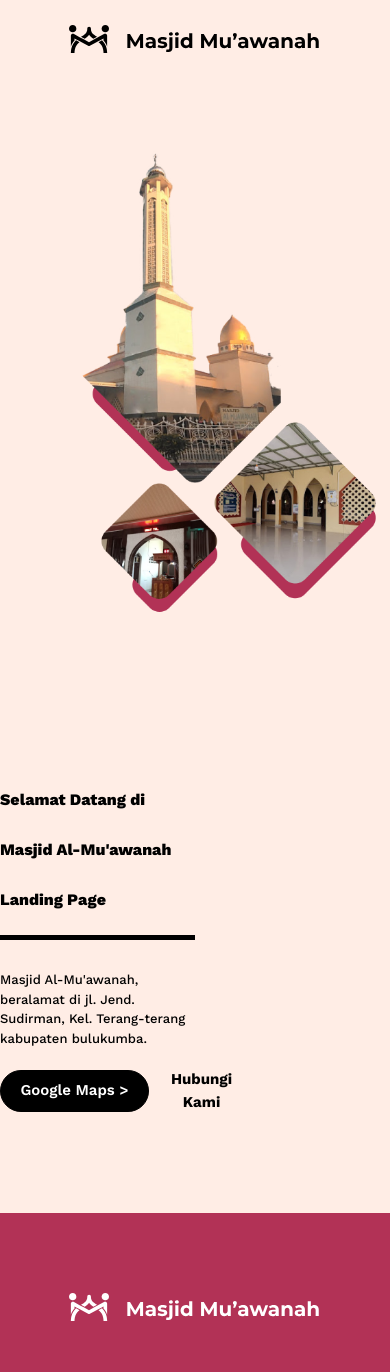
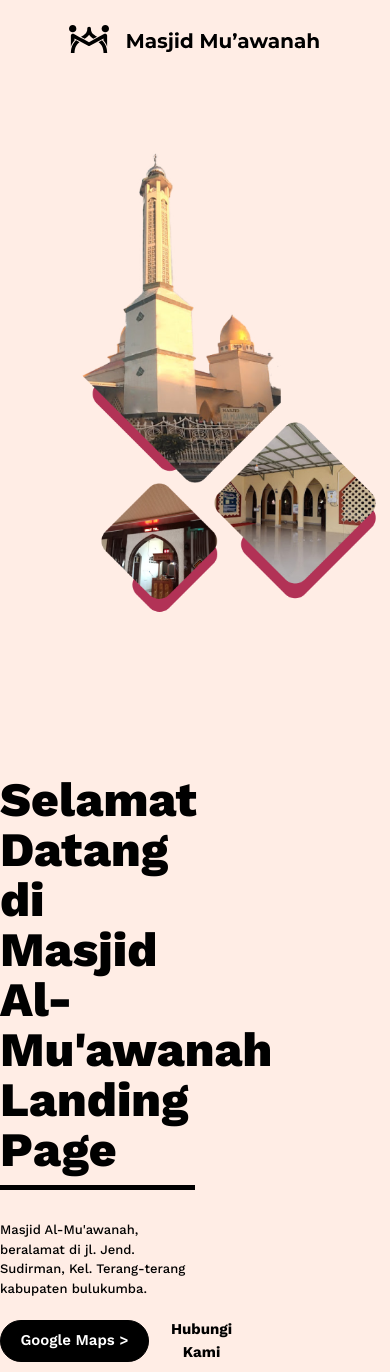
Before and after one commit to kreindo/mosque-template-one, a Next.js app: page / in a window 390 px wide. Shown: the top 1372 px of the page. Built offline with nearby package versions, Linux system fonts and the light colour scheme.

Commit message:
font size fix

```diff
--- a/components/Heading/index.jsx
+++ b/components/Heading/index.jsx
@@ -1,8 +1,9 @@
-import MapnContact from './MapnContact';const Index = (props) => {
+import MapnContact from './MapnContact';
+const Index = (props) => {
   const { className, children, withButton, title } = props;
   return (
     <div className={`flex flex-col lg: w-[50%] justify-center ${className}`}>
-      <h1 className="font-extrabold md:text-[48px] mb-[10px] leading-[50px] xl:text-[48px] xl:leading-[58px]">
+      <h1 className="font-extrabold text-[48px] md:text-[48px] mb-[10px] leading-[50px] xl:text-[48px] xl:leading-[58px]">
         {title}
       </h1>
       <div className="lg:w-[125px] h-[5px] bg-[black]"></div>
```
